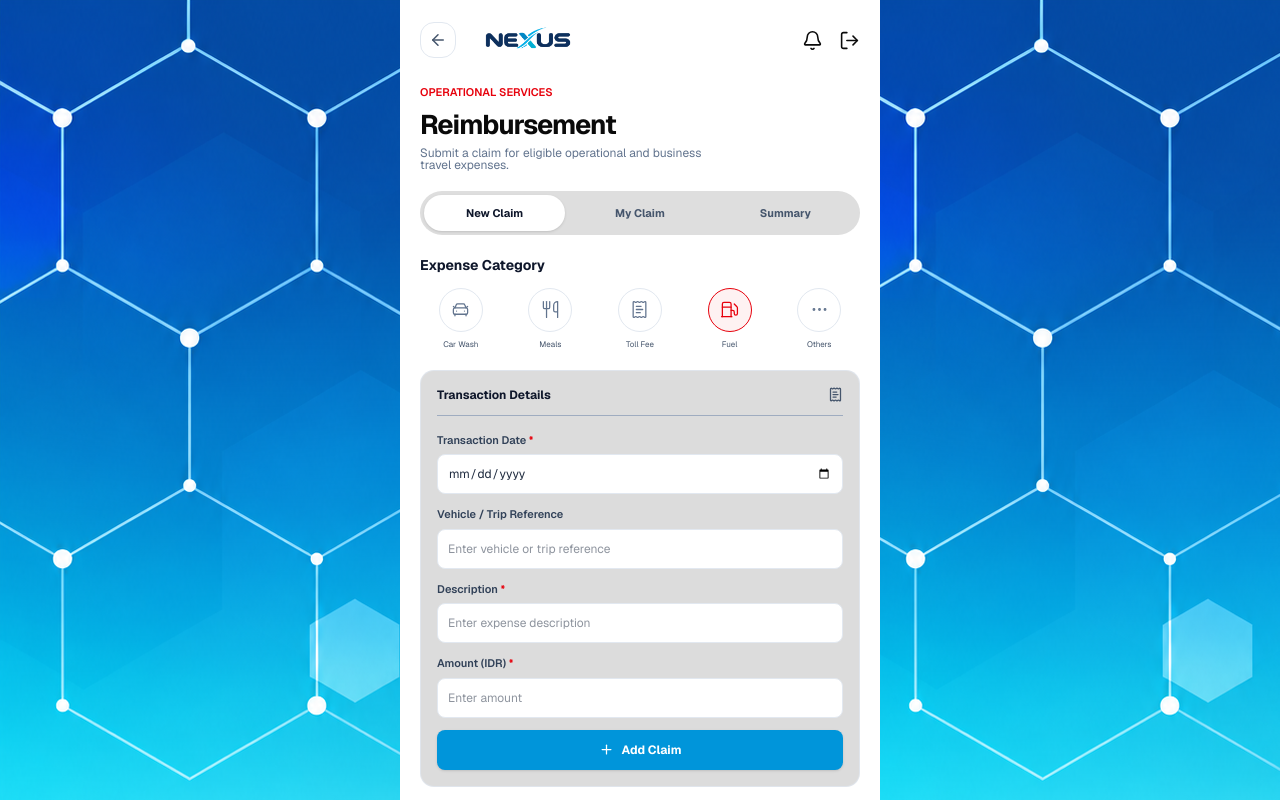
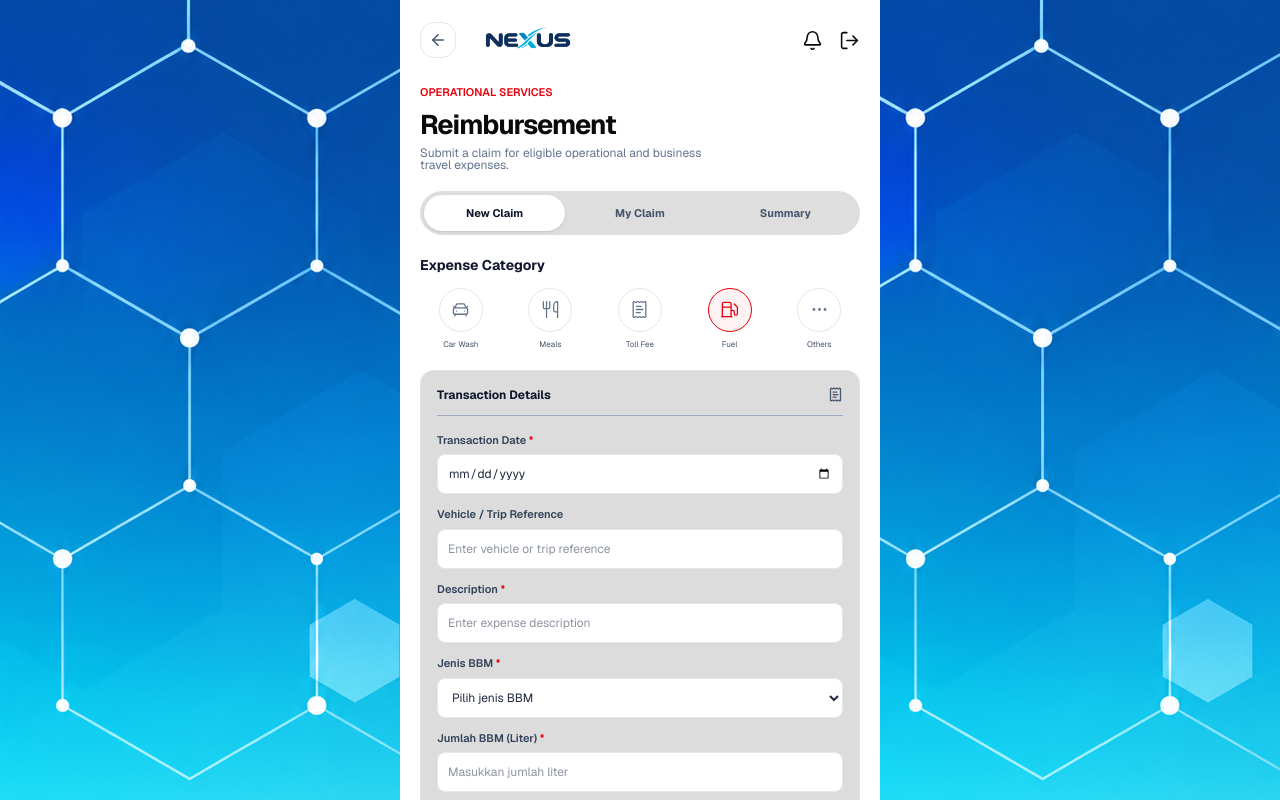
Before and after one commit to mradityooo/nexus-iconplus, a Next.js app: page /claims in a window 1280 px wide. Both pictures are taken after a click on the button "Fuel". Shown: the top 800 px of the page. Built offline with nearby package versions, Linux system fonts and the light colour scheme.

Commit message:
Update menu claim

```diff
--- a/app/claims/page.tsx
+++ b/app/claims/page.tsx
@@ -1,7 +1,7 @@
 
 "use client";
 
-import { useState } from "react";
+import { use, useState } from "react";
 import Link from "next/link";
 import {
   ArrowLeft,
@@ -29,6 +29,10 @@ type Claim = {
   reference: string;
   description: string;
   amount: number;
+  fuelType?: string;
+  liters?: number;
+  pricePerLiter?: number;
+  stationLocation?: string;
 };
 
 const categories = [
@@ -49,12 +53,19 @@ export default function ReimbursementPage() {
   const [reference, setReference] = useState("");
   const [description, setDescription] = useState("");
   const [amount, setAmount] = useState("");
+  const [stationLocation, setStationLocation] = useState("");
+  const [fuelType, setFuelType] =useState("");
+  const [liters, setLiters] = useState("");
+  const [pricePerLiter, setPricePerLiter] = useState("");
   const [notes, setNotes] = useState("");
   const [claims, setClaims] = useState<Claim[]>([]);
   const [message, setMessage] = useState("");
   const [submitted, setSubmitted] = useState(false);
 
   const total = claims.reduce((sum, claim) => sum + claim.amount, 0);
+  const fuelTotal =
+    (Number(liters) || 0) * (Number(pricePerLiter) || 0);
+
 
   const inputClass =
     "h-10 w-full rounded-md border border-slate-200 bg-white px-2.5 text-xs text-slate-800 outline-none transition focus:border-red-400 focus:ring-2 focus:ring-red-100";
@@ -72,7 +83,14 @@ export default function ReimbursementPage() {
             date,
             reference,
             description: description.trim(),
-        amount: Number(amount),
+            amount: category === "Fuel" ? fuelTotal : Number(amount),
+            stationLocation:
+              category === "Fuel" ? stationLocation.trim() : undefined,
+            fuelType: category === "Fuel" ? fuelType : undefined,
+            liters: category === "Fuel" ? Number(liters) : undefined,
+            pricePerLiter:
+              category === "Fuel" ? Number(pricePerLiter) : undefined,
+
           },
         ]);
 
@@ -80,6 +98,10 @@ export default function ReimbursementPage() {
     setReference("");
     setDescription("");
     setAmount("");
+    setFuelType("");
+    setLiters("");
+    setPricePerLiter("");
+    setStationLocation("");
     setMessage("Claim berhasil ditambahkan.");
     setView("claims");
   }
@@ -285,6 +307,84 @@ export default function ReimbursementPage() {
                     />
                   </div>
 
+
+{category === "Fuel" && (
+  <>
+          <div>
+            <label className={labelClass} htmlFor="fuelType">
+              Jenis BBM <span className="text-red-600">*</span>
+            </label>
+            <select
+              id="fuelType"
+              value={fuelType}
+              onChange={(e) => setFuelType(e.target.value)}
+              className={inputClass}
+              required
+            >
+              <option value="">Pilih jenis BBM</option>
+              <option value="Pertalite">Pertalite</option>
+              <option value="Pertamax">Pertamax</option>
+            </select>
+          </div>
+
+          <div>
+            <label className={labelClass} htmlFor="liters">
+              Jumlah BBM (Liter) <span className="text-red-600">*</span>
+            </label>
+            <input
+              id="liters"
+              type="number"
+              min="0.01"
+              step="0.01"
+              value={liters}
+              onChange={(e) => setLiters(e.target.value)}
+              placeholder="Masukkan jumlah liter"
+              className={inputClass}
+              required
+            />
+          </div>
+
+          <div>
+            <label className={labelClass} htmlFor="pricePerLiter">
+              Harga per Liter (IDR) <span className="text-red-600">*</span>
+            </label>
+            <input
+              id="pricePerLiter"
+              type="number"
+              min="1"
+              step="1"
+              value={pricePerLiter}
+              onChange={(e) => setPricePerLiter(e.target.value)}
+              placeholder="Masukkan harga per liter"
+              className={inputClass}
+              required
+            />
+          </div>
+
+          <div>
+            <label className={labelClass} htmlFor="stationLocation">
+              Lokasi SPBU <span className="text-red-600">*</span>
+            </label>
+            <input
+              id="stationLocation"
+              value={stationLocation}
+              onChange={(e) => setStationLocation(e.target.value)}
+              placeholder="Nama atau lokasi SPBU"
+              className={inputClass}
+              required
+            />
+          </div>
+
+          <div>
+            <label className={labelClass}>Total Biaya BBM</label>
+            <div className={`${inputClass} flex items-center font-semibold`}>
+              {formatRupiah(fuelTotal)}
+            </div>
+          </div>
+            </>
+          )}
+
+          {category !== "Fuel" && (
             <div>
               <label className={labelClass} htmlFor="amount">
                 Amount (IDR) <span className="text-red-600">*</span>
@@ -301,6 +401,8 @@ export default function ReimbursementPage() {
                 required
               />
             </div>
+          )}
+
 
                   <button
                     type="submit"
```
Lines whose indentation alone changed are shown as unchanged.
